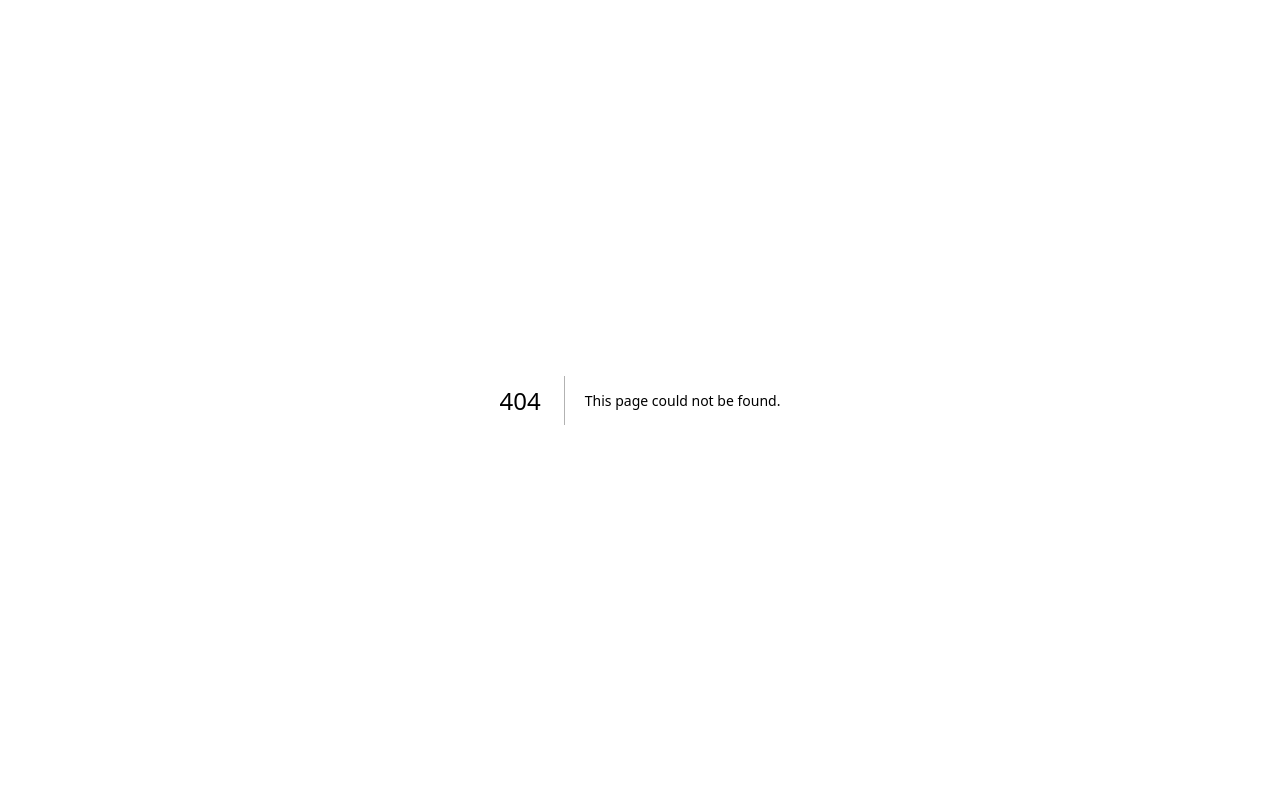
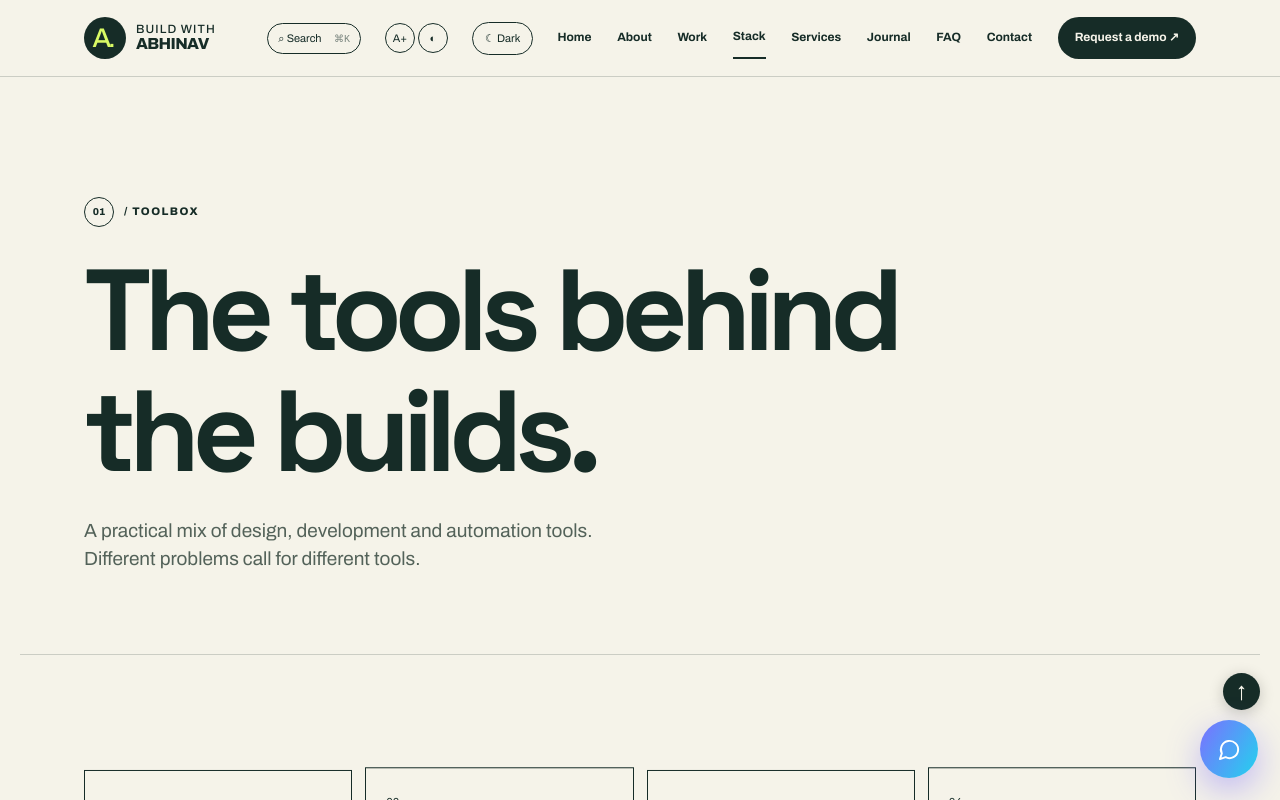
Before and after one commit to a83017083-lab/portfolio, a Next.js app: page /stack in a window 1280 px wide. Before the commit this address had no page. Shown: the top 800 px of the page. Built offline with nearby package versions, Linux system fonts and the light colour scheme.

Commit message:
Add accessibility controls, stack and not-found pages

```diff
--- /dev/null
+++ b/app/components/AccessibilityControls.tsx
@@ -0,0 +1,3 @@
+"use client";
+import { useEffect,useState } from "react";
+export default function AccessibilityControls(){const[large,setLarge]=useState(false),[contrast,setContrast]=useState(false);useEffect(()=>{setLarge(localStorage.getItem("site-large-text")==="1");setContrast(localStorage.getItem("site-high-contrast")==="1")},[]);useEffect(()=>{document.documentElement.classList.toggle("v2-large-text",large);document.documentElement.classList.toggle("v2-high-contrast",contrast);localStorage.setItem("site-large-text",large?"1":"0");localStorage.setItem("site-high-contrast",contrast?"1":"0")},[large,contrast]);return <div className="v2-access"><button aria-label={large?"Use standard text size":"Use larger text"} aria-pressed={large} title="Larger text" onClick={()=>setLarge(!large)}>A+</button><button aria-label={contrast?"Turn off high contrast":"Use high contrast"} aria-pressed={contrast} title="High contrast" onClick={()=>setContrast(!contrast)}>◐</button></div>}
--- a/app/components/SiteChrome.tsx
+++ b/app/components/SiteChrome.tsx
@@ -7,9 +7,10 @@ import { useEffect, useState } from "react";
 import { getSid } from "../../lib/sid";
 const ChatWidget = dynamic(() => import("./ChatWidget"), { ssr: false });
 const SiteSearch = dynamic(() => import("./SiteSearch"), { ssr: false });
+const AccessibilityControls = dynamic(() => import("./AccessibilityControls"), { ssr:false });
 import type { ChatbotSettings } from "../../lib/content";
 
-const routes = [["/", "Home"], ["/about", "About"], ["/work", "Work"], ["/services", "Services"], ["/blog", "Journal"], ["/faq", "FAQ"], ["/contact", "Contact"]] as const;
+const routes = [["/", "Home"], ["/about", "About"], ["/work", "Work"], ["/stack", "Stack"], ["/services", "Services"], ["/blog", "Journal"], ["/faq", "FAQ"], ["/contact", "Contact"]] as const;
 export function SiteChrome({ children, chatbot, announcement }: { children: React.ReactNode; chatbot: ChatbotSettings; announcement?: string }) {
   const path = usePathname();
   const [open, setOpen] = useState(false);
@@ -21,13 +22,14 @@ export function SiteChrome({ children, chatbot, announcement }: { children: Reac
     {announcement && <div className="v2-announcement">{announcement}</div>}
     <div className="v2-progress" aria-hidden="true"/><header className="v2-header"><div className="v2-header-inner">
       <Link href="/" className="v2-logo" aria-label="Build With Abhinav, home"><span className="v2-logomark">a.</span><span>build with<br/><strong>abhinav</strong></span></Link>
-      <SiteSearch/>
+      <SiteSearch/><AccessibilityControls/>
       <button className="v2-theme-toggle" type="button" onClick={toggleTheme} aria-label={dark ? "Switch to light theme" : "Switch to dark theme"} title={dark ? "Light theme" : "Dark theme"}>{dark ? "☀ Light" : "☾ Dark"}</button>
       <button className="v2-menu" aria-expanded={open} aria-label="Toggle menu" onClick={() => setOpen(!open)}>{open ? "Close ×" : "Menu +"}</button>
       <nav className={open ? "v2-nav open" : "v2-nav"} aria-label="Main navigation">{routes.map(([href, title]) => <Link onClick={() => setOpen(false)} aria-current={path === href ? "page" : undefined} href={href} key={href}>{title}</Link>)}<Link className="v2-nav-action" href="/contact#demo" onClick={() => setOpen(false)}>Request a demo ↗</Link></nav>
     </div></header>
     {children}
     <footer className="v2-footer"><div className="v2-container v2-footer-grid"><div><Link href="/" className="v2-footer-brand">ABHINAV<span>®</span></Link><p>Websites and automations, built with intent.</p></div><div><small>EXPLORE</small>{routes.map(([href, title]) => <Link href={href} key={href}>{title}</Link>)}</div><div><small>ELSEWHERE</small><a href="https://github.com/a83017083-lab" target="_blank" rel="noopener noreferrer">GitHub ↗</a><a href="https://linktr.ee/buildweth_abhinavk7852" target="_blank" rel="noopener noreferrer">Socials ↗</a><Link href="/privacy">Privacy</Link><Link href="/terms">Terms</Link></div></div><div className="v2-container v2-footer-bottom"><span>© 2026 Build With Abhinav</span><span>Built to work, not just look good.</span></div></footer>
+    <Link className="v2-mobile-cta" href="/contact#demo">Request a demo ↗</Link>
     <a className="v2-backtop" href="#top" aria-label="Back to top">↑</a>
     <ChatWidget greeting={chatbot.greeting} enabled={chatbot.enabled} />
   </div>;
--- a/app/globals.css
+++ b/app/globals.css
@@ -756,3 +756,7 @@ footer span { font-family: var(--font-mono), monospace; font-size: 12px; color:
 .pipeline-grid{display:grid;grid-template-columns:repeat(4,1fr);gap:12px}.pipeline-col{background:#14141f;padding:16px;min-height:300px}.pipeline-col h2{font-size:15px;margin-bottom:18px}.pipeline-col h2 small{color:#a7a7bc}.pipeline-card{padding:14px;border:1px solid #ffffff22;background:#1e1e2a;margin-bottom:12px}.pipeline-card p{font-size:12px;margin:5px 0;color:#b7b7c9}.pipeline-card small{display:block;margin-bottom:10px}.pipeline-card select{max-width:100%;background:#101019;color:white;padding:7px}@media(max-width:900px){.pipeline-grid{grid-template-columns:repeat(2,1fr)}}@media(max-width:550px){.pipeline-grid{grid-template-columns:1fr}}
 
 .traffic-chart{height:180px;display:flex;gap:7px;align-items:end;margin:24px 0}.traffic-chart>div{height:100%;display:flex;flex:1;flex-direction:column;align-items:center;justify-content:end}.traffic-chart span{display:block;min-height:4px;width:100%;background:linear-gradient(#22d3ee,#7c6fff);border-radius:4px 4px 0 0}.traffic-chart small{white-space:nowrap;font-size:9px;transform:rotate(-40deg);margin-top:10px;color:#bbb}
+
+.v2-access{display:flex;gap:3px}.v2-access button{background:transparent;color:var(--ink);border:1px solid currentColor;border-radius:50%;width:30px;height:30px;font-size:11px;cursor:pointer}.v2-access button[aria-pressed=true]{background:var(--ink);color:var(--paper)}.v2-large-text .v2-shell{font-size:115%}.v2-large-text .v2-shell p,.v2-large-text .v2-shell a,.v2-large-text .v2-shell button{font-size:1.08em}.v2-high-contrast .v2-shell{--paper:#fff;--ink:#000;--lime:#f6ff00;color:#000}.v2-high-contrast .v2-dark{--paper:#000;--ink:#fff;--lime:#f6ff00;color:#fff}.v2-high-contrast .v2-shell p{color:var(--ink)}@media(max-width:700px){.v2-access{display:none}}
+
+.v2-stack-grid{display:grid;grid-template-columns:repeat(4,1fr);gap:13px}.v2-stack-grid article{padding:20px;border:1px solid currentColor;min-height:175px;animation:v2float 6s ease-in-out infinite}.v2-stack-grid article:nth-child(even){animation-delay:-2s}.v2-stack-grid article span{font:11px var(--font-mono)}.v2-stack-grid article h2{font-size:27px;margin:30px 0 12px}.v2-stack-grid article p{font-size:12px}.v2-404{min-height:100vh;background:#f5f3e9;color:#162c27;padding:20vh 8vw}.v2-404 h1{font-size:clamp(50px,8vw,110px);line-height:1;margin:25px 0}.v2-404 p{margin:25px 0}.v2-404 div{display:flex;gap:18px}.v2-404 a{color:inherit}.v2-mobile-cta{display:none}@keyframes v2float{50%{transform:translateY(-4px)}}@media(max-width:900px){.v2-stack-grid{grid-template-columns:repeat(2,1fr)}}@media(max-width:700px){.v2-mobile-cta{display:block;position:fixed;bottom:0;left:0;right:0;z-index:72;background:var(--ink);color:var(--paper)!important;text-align:center;padding:12px;font-size:13px;font-weight:800}.v2-stack-grid{grid-template-columns:1fr 1fr}.v2-stack-grid article h2{font-size:20px}.v2-backtop{bottom:130px}.v2-footer{padding-bottom:95px}}@media(prefers-reduced-motion:reduce){.v2-stack-grid article{animation:none}}
--- /dev/null
+++ b/app/not-found.tsx
@@ -0,0 +1,3 @@
+import Link from "next/link";
+export const metadata = {title:"Page not found | Build With Abhinav",robots:{index:false,follow:false}};
+export default function NotFound(){return <main className="v2-404"><span>404 / LOST IN THE BUILD</span><h1>That page wandered off.</h1><p>There isn't a page at this address. Try the work, services or homepage instead.</p><div><Link href="/">Home ↗</Link><Link href="/work">Explore work ↗</Link><Link href="/services">Services ↗</Link></div></main>}
--- a/app/sitemap.ts
+++ b/app/sitemap.ts
@@ -7,7 +7,7 @@ const BASE = "https://buildweth-abhinavk7852.vercel.app";
 export default function sitemap(): MetadataRoute.Sitemap {
   return [
     { url: `${BASE}/`, lastModified: new Date(), changeFrequency: "weekly", priority: 1 },
-    ...["about", "work", "services", "blog", "faq", "contact"].map((page) => ({ url: `${BASE}/${page}`, lastModified: new Date(), changeFrequency: "monthly" as const, priority: 0.7 })),
+    ...["about", "work", "stack", "services", "blog", "faq", "contact"].map((page) => ({ url: `${BASE}/${page}`, lastModified: new Date(), changeFrequency: "monthly" as const, priority: 0.7 })),
     { url: `${BASE}/privacy`, lastModified: new Date(), changeFrequency: "yearly", priority: 0.2 },
     { url: `${BASE}/terms`, lastModified: new Date(), changeFrequency: "yearly", priority: 0.2 },
   ];
--- /dev/null
+++ b/app/stack/page.tsx
@@ -0,0 +1,7 @@
+import Link from "next/link";
+import { getContent,getChatbotSettings } from "../../lib/content";
+import { SiteChrome } from "../components/SiteChrome";
+import { PageIntro,CtaBand } from "../components/SiteParts";
+export const dynamic="force-dynamic";
+export const metadata={title:"Tools & Stack | Build With Abhinav",description:"The development tools used across Build With Abhinav projects.",alternates:{canonical:"/stack"}};
+export default async function Page(){const [content,chatbot]=await Promise.all([getContent(),getChatbotSettings()]);const stack=["Next.js","TypeScript","React","n8n","Node.js","Supabase","PostgreSQL","Tailwind CSS"];return <SiteChrome chatbot={chatbot} announcement={content.announcement}><main><PageIntro n="01" label="TOOLBOX" title="The tools behind the builds." description="A practical mix of design, development and automation tools. Different problems call for different tools."/><section className="v2-section v2-container"><div className="v2-stack-grid">{stack.map((name,i)=><article key={name}><span>0{i+1}</span><h2>{name}</h2><p>Used where it fits the project.</p></article>)}</div><p style={{marginTop:30}}>See the actual stack on each <Link href="/work" className="v2-text-link">project ↗</Link>.</p></section><CtaBand/></main></SiteChrome>}
```
